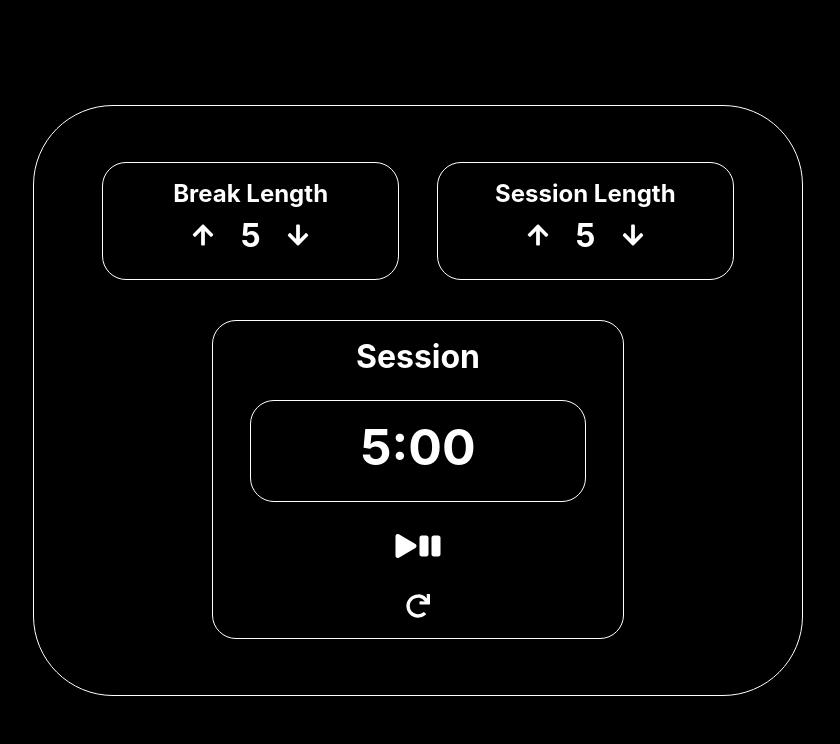
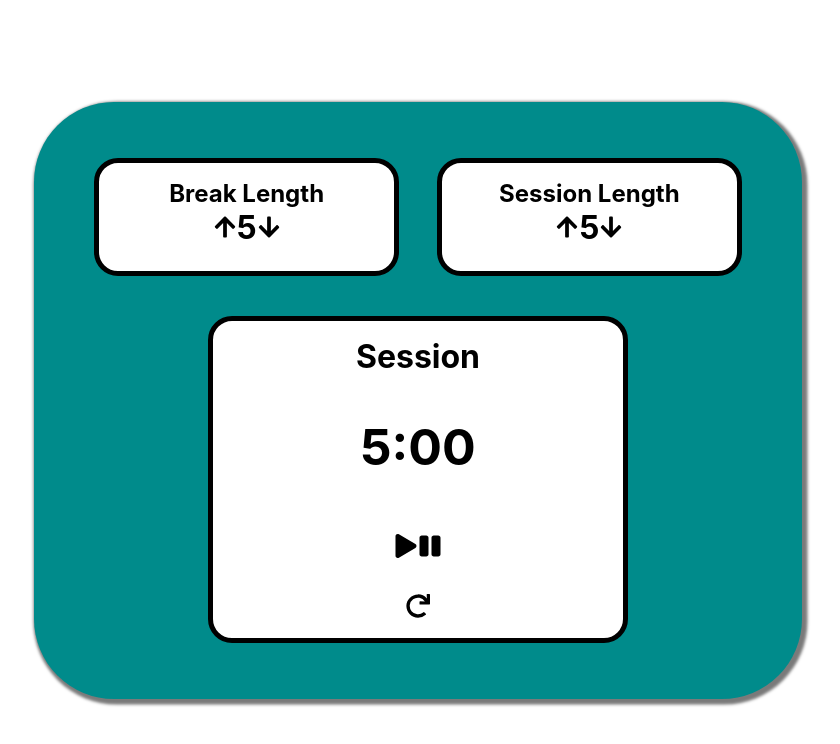
Before and after one commit to brandmch/Timer, a React (Create React App) app: page / in a window 1280 px wide. Shown: the top 744 px of the page, without its empty margins (222-1062 px from the left). Built offline with nearby package versions, Linux system fonts and the light colour scheme.

Commit message:
more css

```diff
--- a/src/App.css
+++ b/src/App.css
@@ -1,5 +1,6 @@
 * {
-  background-color: #000000;
+  background-color: white;
+  color: black;
 }
 
 .App {
@@ -10,27 +11,34 @@
   flex-direction: column;
   justify-content: center;
   align-items: center;
-  color: #ffffff;
 }
 
 .border {
-  border: 1px solid white;
+  border: 5px solid black;
   border-radius: 3vh;
 }
 
 .stopwatch {
+  background-color: darkcyan;
   width: 50vw;
   display: flex;
   border-radius: 10vh;
   flex-direction: column;
   align-items: center;
   padding: 7vh 5vw 7vh 5vw;
+  box-shadow: 2.5px 2.5px 3px 3px #7a7a7a;
+}
+
+.white {
+  display: flex;
+  align-items: baseline;
 }
 
 .adjustment-container {
   display: flex;
   align-items: baseline;
   margin-bottom: 2vh;
+  background-color: darkcyan;
 }
 
 .adjustment-container > h1 {
@@ -84,3 +92,9 @@ h2 {
 .fa {
   font-size: x-large;
 }
+
+@media screen and (max-width: 780px) {
+  .stopwatch {
+    transform: scale(0.6);
+  }
+}
--- a/src/App.js
+++ b/src/App.js
@@ -53,11 +53,12 @@ function App() {
 
   return (
     <div className="App">
-      <div className="stopwatch border">
+      <div className="stopwatch">
         <div className="adjustment-container">
           <div className="break-length-container flex border">
             <h2>Break Length</h2>
             <div className="adjustment-container">
+              <div className="white">
                 <FaArrowUp
                   className="fa"
                   onClick={() => setBreakLength(breakLength + 1)}
@@ -69,9 +70,11 @@ function App() {
                 />
               </div>
             </div>
+          </div>
           <div className="session-length-container flex border">
             <h2>Session Length</h2>
             <div className="adjustment-container">
+              <div className="white">
                 <FaArrowUp
                   className="fa"
                   onClick={() => {
@@ -89,6 +92,7 @@ function App() {
                     setIsRunning(false);
                   }}
                 />
+              </div>
             </div>
           </div>
         </div>
```
Lines whose indentation alone changed are shown as unchanged.
